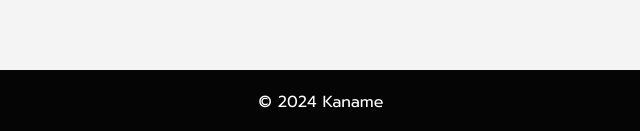
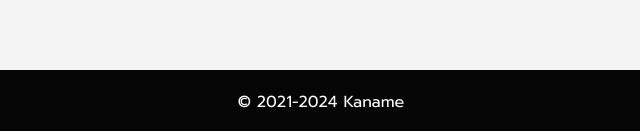
Before and after one commit to Yokza6789/Home, a plain HTML site: page P1.html in a window 1280 px wide. Shown: the part 1006-1137 px from the top of the page, 319-959 px from the left. Drawn offline with nearby package versions, Linux system fonts and the light colour scheme.

Commit message:
Update P1.html

```diff
--- a/P1.html
+++ b/P1.html
@@ -83,7 +83,7 @@
         </section>
     </main>
 
-    <footer class="bg-zinc-950 py-10 text-center text-white text-xl md:text-2xl"> © 2024 Kaname
+    <footer class="bg-zinc-950 py-10 text-center text-white text-xl md:text-2xl"> © 2021-2024 Kaname
     </footer>
 
     <script>
```
